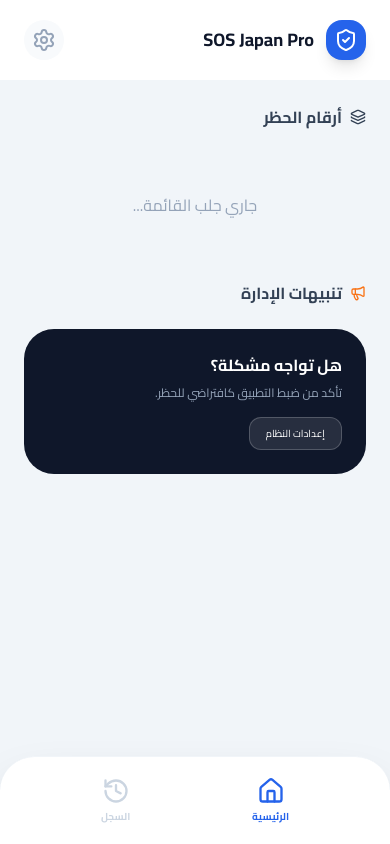
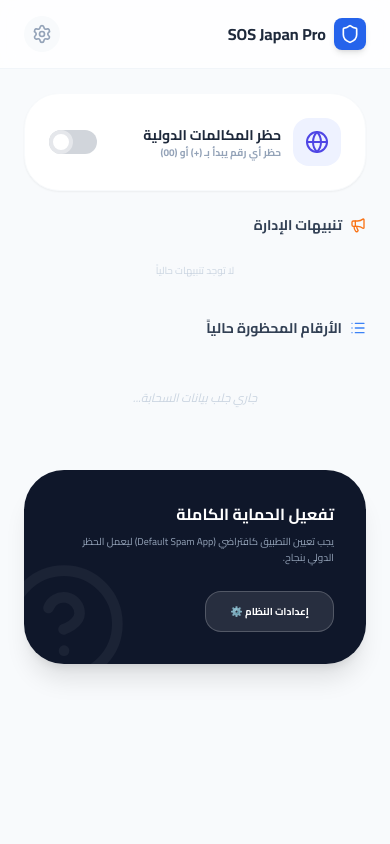
Before and after one commit to zkimtar-ops/Jpncallapp, a website: page www/index.html in a window 390 px wide. Drawn offline with nearby package versions, Linux system fonts and the light colour scheme; some packages are replaced by stand-ins of ours.

Commit message:
Update index.html

```diff
--- a/www/index.html
+++ b/www/index.html
@@ -8,118 +8,94 @@
     <script src="https://unpkg.com/lucide@latest"></script>
     <style>
         @import url('https://fonts.googleapis.com/css2?family=Cairo:wght@400;600;700&display=swap');
-        body { font-family: 'Cairo', sans-serif; background-color: #f1f5f9; -webkit-tap-highlight-color: transparent; }
-        .tab-content { display: none; }
-        .tab-content.active { display: block; animation: fadeIn 0.3s ease-out; }
-        @keyframes fadeIn { from { opacity: 0; transform: translateY(10px); } to { opacity: 1; transform: translateY(0); } }
+        body { font-family: 'Cairo', sans-serif; background: #f8fafc; user-select: none; }
         .glass { background: rgba(255, 255, 255, 0.95); backdrop-filter: blur(10px); }
+        .toggle-checkbox:checked { right: 0; border-color: #2563eb; }
+        .toggle-checkbox:checked + .toggle-label { background-color: #2563eb; }
     </style>
 </head>
 <body class="antialiased text-slate-900">
 
-    <!-- شاشة الترحيب والشرح -->
-    <div id="welcome-overlay" class="fixed inset-0 z-[1000] bg-white hidden overflow-y-auto">
-        <div id="step-1" class="min-h-screen flex flex-col items-center justify-center p-8 text-center">
+    <!-- شاشة الترحيب -->
+    <div id="welcome-overlay" class="fixed inset-0 z-[1000] bg-white hidden flex flex-col items-center justify-center p-8 text-center">
         <div class="mb-8 p-6 bg-blue-50 rounded-full text-blue-600 animate-bounce">
-                <i data-lucide="shield" class="w-20 h-20"></i>
+            <i data-lucide="shield-check" class="w-16 h-16"></i>
         </div>
-            <h2 class="text-3xl font-bold mb-4">مرحباً بك زكي 🚫</h2>
-            <p class="text-slate-600 text-lg mb-10">نظام حماية المكالمات المزعجة في اليابان.</p>
-            <button onclick="showStep(2)" class="w-full bg-blue-600 text-white font-bold py-5 rounded-3xl text-xl shadow-xl">استمرار</button>
-        </div>
-        <div id="step-2" class="min-h-screen flex flex-col items-center justify-center p-8 text-center hidden">
-            <div class="mb-8 p-6 bg-indigo-50 rounded-full text-indigo-600"><i data-lucide="info" class="w-16 h-16"></i></div>
-            <h2 class="text-2xl font-bold mb-6">تفعيل الحظر</h2>
-            <div class="bg-slate-50 p-6 rounded-[30px] w-full text-right mb-10 space-y-4 text-sm font-bold">
-                <p>1. اضغط "تفعيل".</p>
-                <p>2. اختر Caller ID & Spam.</p>
-                <p>3. اختر SOS Japan Pro كافتراضي.</p>
-            </div>
-            <button onclick="firstTimeActivate()" class="w-full bg-blue-600 text-white font-bold py-5 rounded-3xl text-xl">تفعيل 🚀</button>
-        </div>
+        <h2 class="text-3xl font-bold mb-4">مرحباً زكي 🚫</h2>
+        <p class="text-slate-500 mb-10 text-lg">نظام حماية المكالمات الدولية والمزعجة في اليابان.</p>
+        <button onclick="window.firstTimeActivate()" class="w-full bg-blue-600 text-white font-bold py-4 rounded-2xl text-xl shadow-lg active:scale-95 transition-transform">ابدأ الآن 🚀</button>
     </div>
 
     <!-- الهيدر -->
-    <header class="bg-white border-b border-slate-100 px-6 py-5 sticky top-0 z-40 glass">
+    <header class="bg-white/80 border-b border-slate-100 px-6 py-4 sticky top-0 z-40 glass">
         <div class="flex justify-between items-center">
-            <div class="flex items-center gap-3">
-                <div class="bg-blue-600 p-2 rounded-2xl shadow-lg"><i data-lucide="shield-check" class="w-6 h-6 text-white"></i></div>
-                <h1 class="font-bold text-lg">SOS Japan Pro</h1>
+            <div class="flex items-center gap-2">
+                <div class="bg-blue-600 p-1.5 rounded-lg shadow-md"><i data-lucide="shield" class="w-5 h-5 text-white"></i></div>
+                <h1 class="font-bold text-slate-800">SOS Japan Pro</h1>
             </div>
-            <button onclick="goToSettings()" class="p-2 text-slate-400 bg-slate-50 rounded-full"><i data-lucide="settings" class="w-6 h-6"></i></button>
+            <button onclick="window.goToSettings()" class="p-2 text-slate-400 bg-slate-50 rounded-full"><i data-lucide="settings" class="w-5 h-5"></i></button>
         </div>
     </header>
 
-    <main class="p-6 pb-32">
-        <!-- التبويب الرئيسي -->
-        <div id="tab-home" class="tab-content active space-y-6">
-            <h3 class="font-bold text-slate-700 flex items-center gap-2"><i data-lucide="layers" class="w-4 h-4"></i> أرقام الحظر</h3>
-            <div id="list-content" class="space-y-3">
-                <div class="text-center py-10 text-slate-400">جاري جلب القائمة...</div>
+    <main class="p-6 space-y-6">
+
+        <!-- خيار حظر المكالمات الدولية -->
+        <div class="bg-white p-6 rounded-[35px] shadow-sm border border-slate-50 flex items-center justify-between">
+            <div class="flex items-center gap-3">
+                <div class="w-12 h-12 bg-indigo-50 rounded-2xl flex items-center justify-center text-indigo-600">
+                    <i data-lucide="globe"></i>
+                </div>
+                <div>
+                    <h4 class="font-bold text-slate-800 text-sm">حظر المكالمات الدولية</h4>
+                    <p class="text-[10px] text-slate-400 font-bold">حظر أي رقم يبدأ بـ (+) أو (00)</p>
+                </div>
+            </div>
+            <!-- مفتاح التشغيل -->
+            <div class="relative inline-block w-12 align-middle select-none transition duration-200 ease-in">
+                <input type="checkbox" name="toggle" id="intl-toggle" onchange="window.toggleIntlBlock(this.checked)" class="toggle-checkbox absolute block w-6 h-6 rounded-full bg-white border-4 appearance-none cursor-pointer right-6 checked:right-0 transition-all duration-300"/>
+                <label for="intl-toggle" class="toggle-label block overflow-hidden h-6 rounded-full bg-gray-300 cursor-pointer"></label>
+            </div>
         </div>
 
         <!-- تنبيهات الإدارة -->
         <div id="admin-section" class="space-y-3">
-                <h3 class="font-bold text-slate-700 flex items-center gap-2"><i data-lucide="megaphone" class="w-4 h-4 text-orange-500"></i> تنبيهات الإدارة</h3>
-                <div id="admin-messages" class="space-y-2 text-xs font-bold text-orange-800"></div>
-            </div>
-
-            <div class="p-6 bg-slate-900 rounded-[30px] text-white relative overflow-hidden">
-                <h4 class="font-bold mb-2">هل تواجه مشكلة؟</h4>
-                <p class="text-slate-400 text-xs mb-4">تأكد من ضبط التطبيق كافتراضي للحظر.</p>
-                <button onclick="goToSettings()" class="bg-white/10 text-white text-[10px] py-2 px-4 rounded-xl border border-white/20">إعدادات النظام</button>
+            <h3 class="font-bold text-slate-700 flex items-center gap-2 text-sm"><i data-lucide="megaphone" class="w-4 h-4 text-orange-500"></i> تنبيهات الإدارة</h3>
+            <div id="admin-messages" class="space-y-2">
+                <div class="text-center py-4 text-slate-300 text-[10px]">لا توجد تنبيهات حالياً</div>
             </div>
         </div>
 
-        <!-- تبويب السجل -->
-        <div id="tab-history" class="tab-content space-y-6">
-            <div class="flex items-center justify-between">
-                <h3 class="font-bold text-slate-700 flex items-center gap-2"><i data-lucide="history" class="w-5 h-5 text-indigo-500"></i> سجل المكالمات</h3>
-                <!-- زر التحديث المهم -->
-                <button onclick="window.loadRealCallLogs()" class="p-2 bg-blue-100 rounded-full text-blue-600 active:rotate-180 transition-all duration-500 shadow-sm">
-                    <i data-lucide="rotate-cw" class="w-5 h-5"></i>
-                </button>
+        <!-- قائمة الحماية -->
+        <div class="space-y-3">
+            <h3 class="font-bold text-slate-700 flex items-center gap-2 text-sm"><i data-lucide="list" class="w-4 h-4 text-blue-500"></i> الأرقام المحظورة حالياً</h3>
+            <div id="list-content" class="space-y-3">
+                <div class="text-center py-10 text-slate-300 text-xs italic">جاري جلب بيانات السحابة...</div>
+            </div>
         </div>
 
-            <div id="call-logs-list" class="space-y-3 min-h-[200px]">
-                <div class="text-center py-20 text-slate-300 italic">اضغط زر التحديث بالأعلى...</div>
+        <!-- مربع المساعدة -->
+        <div class="p-8 bg-slate-900 rounded-[40px] text-white relative overflow-hidden shadow-xl">
+            <div class="relative z-10">
+                <h4 class="font-bold mb-2">تفعيل الحماية الكاملة</h4>
+                <p class="text-slate-400 text-[10px] mb-6 leading-relaxed">يجب تعيين التطبيق كافتراضي (Default Spam App) ليعمل الحظر الدولي بنجاح.</p>
+                <button onclick="window.goToSettings()" class="bg-white/10 text-white text-[10px] py-3 px-6 rounded-2xl border border-white/20 font-bold active:bg-white/20 transition-all">إعدادات النظام ⚙️</button>
             </div>
+            <i data-lucide="help-circle" class="absolute -bottom-6 -left-6 w-32 h-32 text-white/5"></i>
         </div>
+
     </main>
 
-    <!-- التنقل السفلي -->
-    <nav class="fixed bottom-0 w-full bg-white border-t border-slate-100 px-10 py-5 flex justify-around items-center z-50 glass rounded-t-[35px] shadow-2xl">
-        <button onclick="switchTab('home')" id="nav-home" class="flex flex-col items-center text-blue-600">
-            <i data-lucide="home" class="w-7 h-7"></i>
-            <span class="text-[10px] mt-1 font-bold">الرئيسية</span>
-        </button>
-        <button onclick="switchTab('history')" id="nav-history" class="flex flex-col items-center text-slate-300">
-            <i data-lucide="history" class="w-7 h-7"></i>
-            <span class="text-[10px] mt-1 font-bold">السجل</span>
-        </button>
-    </nav>
-
-    <!-- ملفات النظام بالترتيب الصحيح -->
     <script src="cordova.js"></script>
     <script src="https://www.gstatic.com/firebasejs/9.6.1/firebase-app-compat.js"></script>
     <script src="https://www.gstatic.com/firebasejs/9.6.1/firebase-database-compat.js"></script>
     <script src="js/index.js"></script>
-
     <script>
-        // دالة التبديل - نضعها هنا لتكون سريعة الاستجابة
-        function switchTab(tabId) {
-            document.querySelectorAll('.tab-content').forEach(t => t.classList.remove('active'));
-            document.getElementById('tab-' + tabId).classList.add('active');
-            const isHome = tabId === 'home';
-            document.getElementById('nav-home').className = isHome ? 'flex flex-col items-center text-blue-600' : 'flex flex-col items-center text-slate-300';
-            document.getElementById('nav-history').className = !isHome ? 'flex flex-col items-center text-blue-600' : 'flex flex-col items-center text-slate-300';
-            if (!isHome && window.loadRealCallLogs) window.loadRealCallLogs();
-        }
-        function showStep(n) {
-            document.querySelectorAll('[id^="step-"]').forEach(s => s.classList.add('hidden'));
-            document.getElementById('step-' + n).classList.remove('hidden');
-        }
         lucide.createIcons();
+        // تحديث حالة الزر عند التحميل
+        document.addEventListener('DOMContentLoaded', () => {
+            const isIntlBlocked = localStorage.getItem('intl_block') === 'true';
+            document.getElementById('intl-toggle').checked = isIntlBlocked;
+        });
     </script>
 </body>
 </html>
```
Lines whose indentation alone changed are shown as unchanged.
